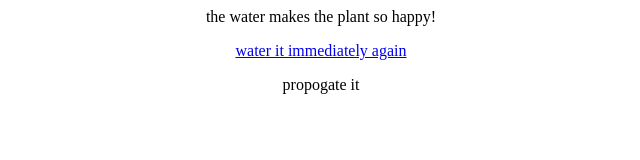
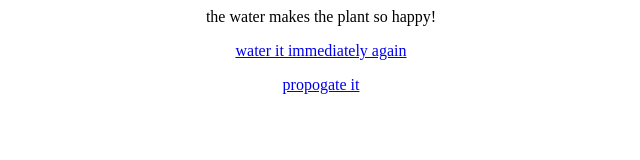
Before and after one commit to lizard-ctrl/core-lab-fall, a plain HTML site: page non-linear-object/page01.html in a window 1280 px wide. Shown: the full height of the page, 319-959 px from the left. Drawn offline with Linux system fonts and the light colour scheme.

Commit message:
work work work i made dumb mistakes

```diff
--- a/non-linear-object/page01.html
+++ b/non-linear-object/page01.html
@@ -7,7 +7,7 @@
 <center>
 <p>the water makes the plant so happy!</p>
 <p><a href="page04.html">water it immediately again</a> </p>
-<p><a href="page03.html"></a>propogate it</p>
+<p><a href="page03.html">propogate it</a></p>
 </center>
 </body>
 </html>
```
Also changed, not shown: non-linear-object/page02.html (+1 -1 lines).
